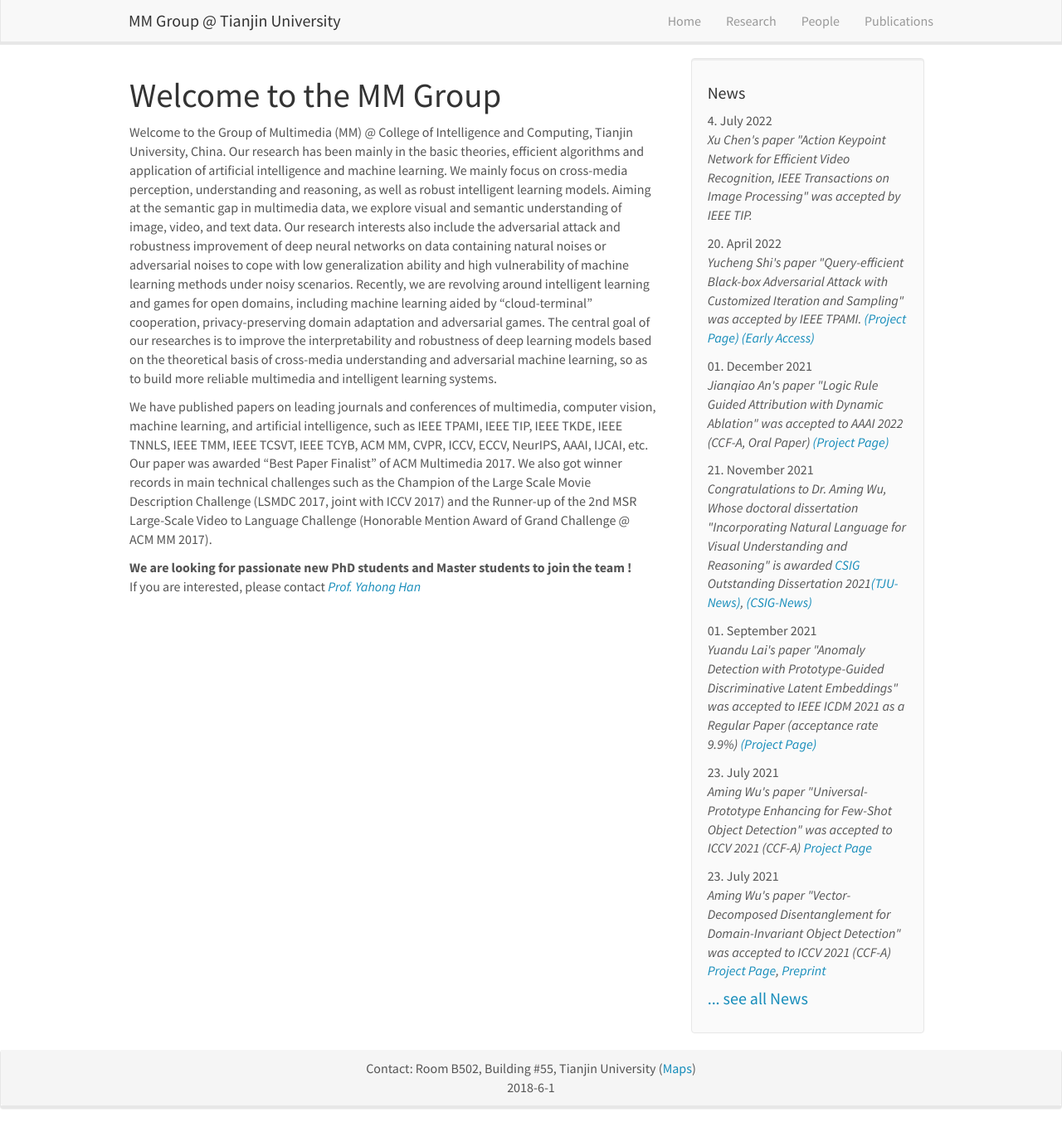
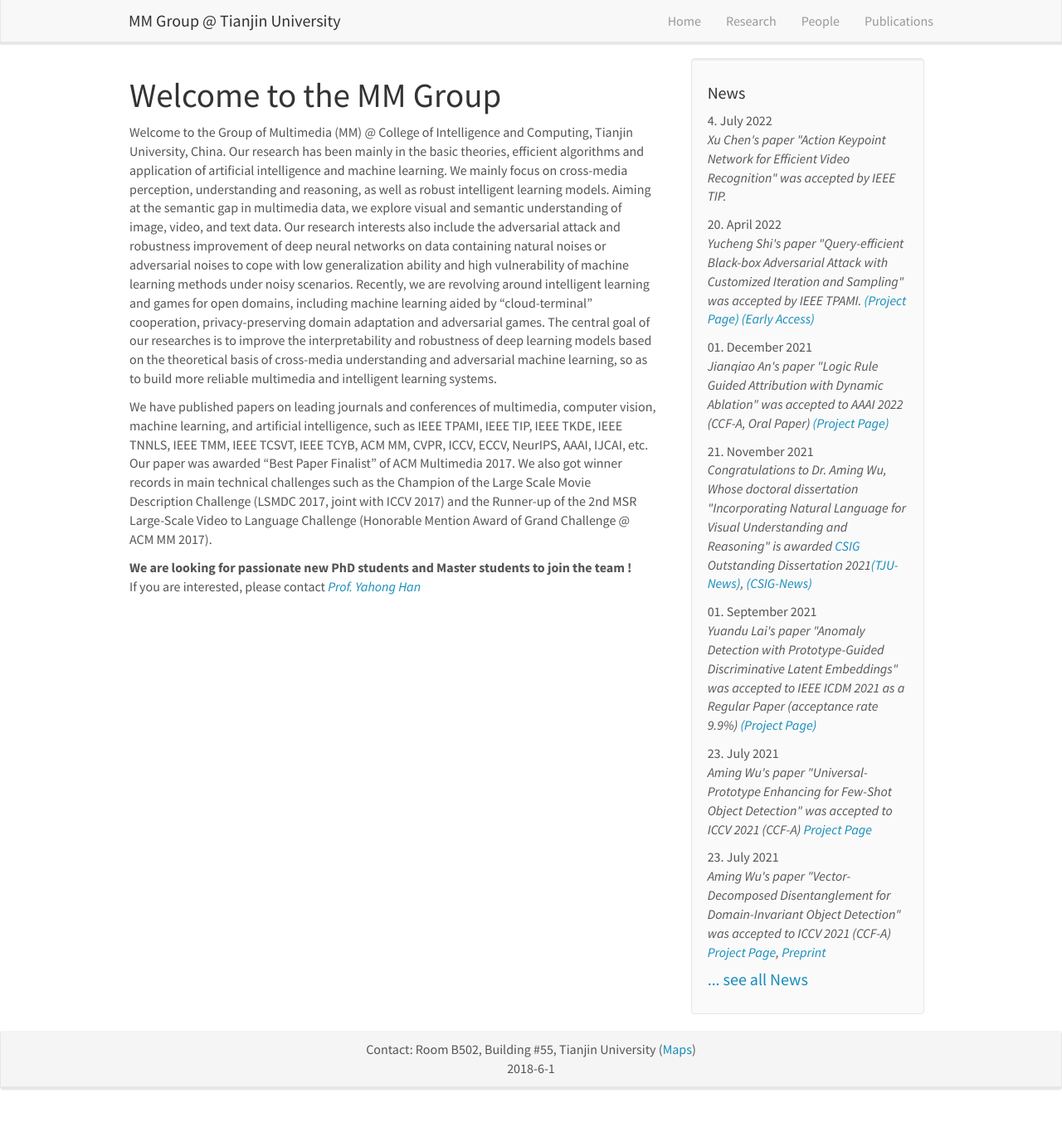
Before and after one commit to tjumm/tjumm.github.io, a Jekyll site: the page built from _pages/home.md, in a window 1280 px wide and 1359 px high. Shown: the whole window at 83% size. Built offline with Jekyll 4.4.1, drawn with Linux system fonts in a browser that asks for light colours; comment, search, counter and statistics services are not loaded.

Commit message:
add chenxu papar

```diff
--- a/_data/news.yml
+++ b/_data/news.yml
@@ -1,5 +1,5 @@
 - date: 4. July 2022
-  headline: "Xu Chen's paper \"Action Keypoint Network for Efficient Video Recognition, IEEE Transactions on Image Processing\" was accepted by IEEE TIP."
+  headline: "Xu Chen's paper \"Action Keypoint Network for Efficient Video Recognition\" was accepted by IEEE TIP."
 
 - date: 20. April 2022
   headline: "Yucheng Shi's paper \"Query-efficient Black-box Adversarial Attack with Customized Iteration and Sampling\" was accepted by IEEE TPAMI. <a href='https://shiyuchengtju.github.io'>(Project Page)</a> <a href='https://ieeexplore.ieee.org/document/9762566'>(Early Access)</a>"
```
